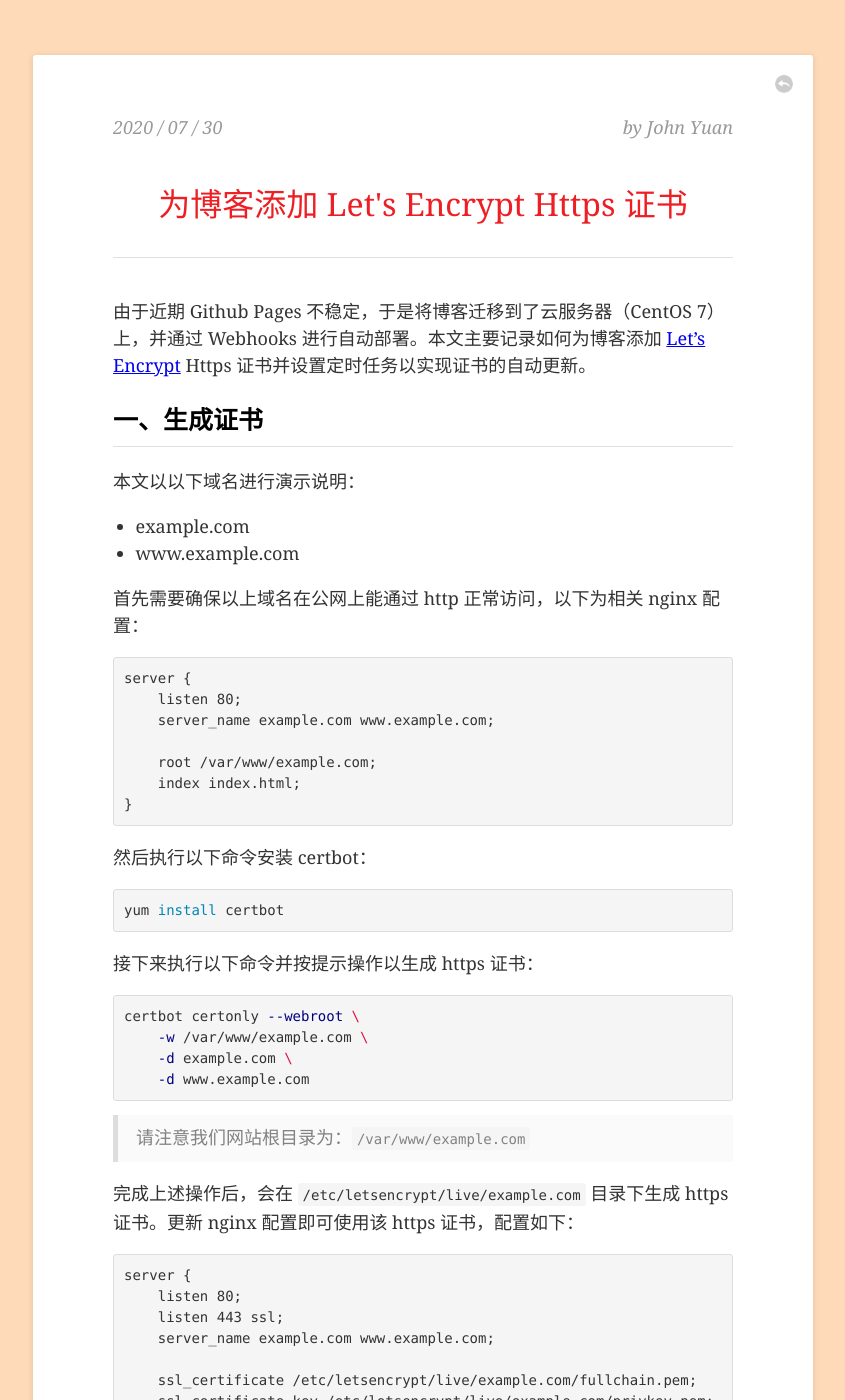
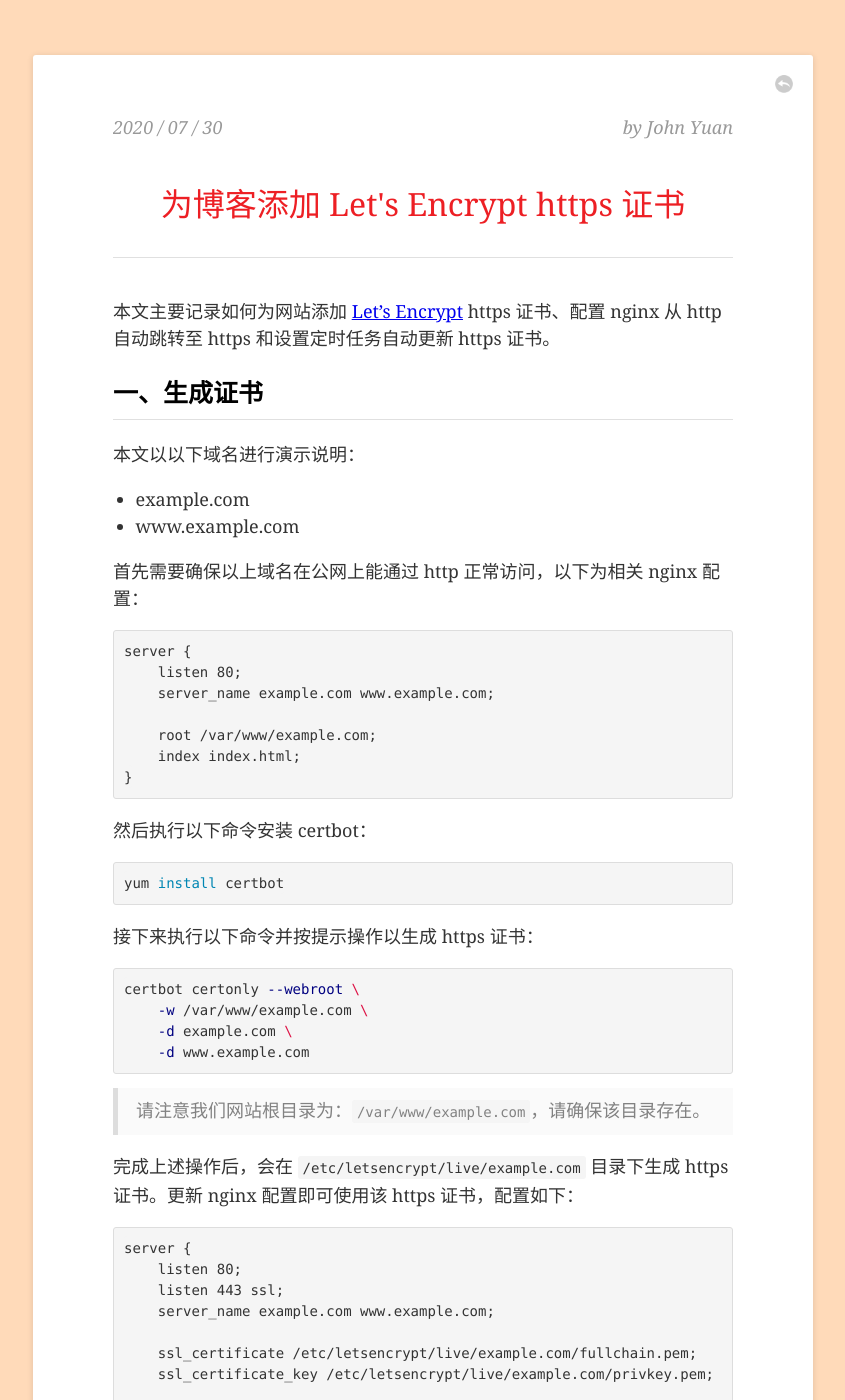
Before and after one commit to john-yuan/blog, a Jekyll site: the page built from _posts/2020-07-30-configuring-https-with-lets-encrypt.md, in a window 1280 px wide and 1400 px high. Shown: the whole window, without its empty margins (217-1062 px from the left). Built offline with Jekyll 4.4.1, drawn with Linux system fonts in a browser that asks for light colours.

Commit message:
docs: update https note

````diff
--- a/_posts/2020-07-30-configuring-https-with-lets-encrypt.md
+++ b/_posts/2020-07-30-configuring-https-with-lets-encrypt.md
@@ -1,11 +1,11 @@
 ---
 layout: post
-title: 为博客添加 Let's Encrypt Https 证书
+title: 为博客添加 Let's Encrypt https 证书
 category: https
 tags: https
 ---
 
-由于近期 Github Pages 不稳定，于是将博客迁移到了云服务器（CentOS 7）上，并通过 Webhooks 进行自动部署。本文主要记录如何为博客添加 [Let's Encrypt](https://letsencrypt.org/) Https 证书并设置定时任务以实现证书的自动更新。
+本文主要记录如何为网站添加 [Let's Encrypt](https://letsencrypt.org/) https 证书、配置 nginx 从 http 自动跳转至 https 和设置定时任务自动更新 https 证书。
 
 <!--more-->
 
@@ -43,7 +43,7 @@ certbot certonly --webroot \
     -d www.example.com
 ```
 
-> 请注意我们网站根目录为：`/var/www/example.com`
+> 请注意我们网站根目录为：`/var/www/example.com`，请确保该目录存在。
 
 完成上述操作后，会在 `/etc/letsencrypt/live/example.com` 目录下生成 https 证书。更新 nginx 配置即可使用该 https 证书，配置如下：
 
````
